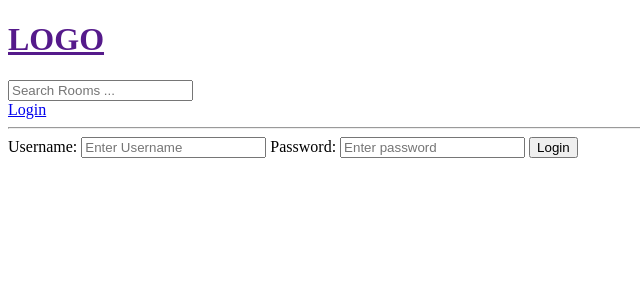
After one commit to Adewale-Folorunsho/Study_bud, a Django app: page /login/ in a window 1280 px wide. The commit adds this page. Shown: the top 300 px of the page, without its empty margins (0-640 px from the left). Run offline with Django 4.2, Linux system fonts and the light colour scheme.

Commit message:
user can login

```diff
--- /dev/null
+++ b/base/templates/base/login_register.html
@@ -0,0 +1,19 @@
+{% extends 'main.html' %}
+
+{% block content %}
+
+<div>
+    <form method="POST" action="">
+        {% csrf_token %}
+
+        <label>Username:</label>
+        <input type="text" name="username" placeholder="Enter Username"/>
+
+        <label>Password:</label>
+        <input type="password" name="password" placeholder="Enter password"/>
+
+        <input type="submit" value="Login"/>
+    </form>
+</div>
+
+{% endblock content %}
--- a/base/urls.py
+++ b/base/urls.py
@@ -2,9 +2,11 @@ from django.urls import path
 from . import views
 
 urlpatterns = [
+    path('login/', views.loginPage, name='login'),
     path('', views.home, name="home"),
     path('room/<str:pk>/', views.room, name="room"),
     path('create-room/', views.createRoom, name='create-room'),
     path('update-room/<str:pk>/', views.updateRoom, name='update-room'),
     path('delete-room/<str:pk>/', views.deleteRoom, name='delete-room'),
+
 ]
--- a/base/views.py
+++ b/base/views.py
@@ -2,6 +2,33 @@ from django.shortcuts import render, redirect
 from .models import Room, Topic
 from .forms import RoomForm
 from django.db.models import Q
+from django.contrib.auth.models import User
+from django.contrib import messages
+from django.contrib.auth import authenticate, login, logout
+
+
+def loginPage(request):
+    if request.method == 'POST':
+        username = request.POST.get('username')
+        password = request.POST.get('password')
+
+        try:
+            user = User.objects.get(username=username)
+        except:
+            messages.error(request, "User doesn't exist")
+
+        user = authenticate(request, username=username, password=password)
+
+        if user is not None:
+            login(request, user)
+            return redirect('home')
+        else:
+            messages.error(request, "Incorrect login details")
+
+
+    # context = {}
+    return render(request, 'base/login_register.html', {})
+
 def home(request):
     q = request.GET.get('q') if request.GET.get('q') != None else ''
     rooms = Room.objects.filter(Q(topic__name__icontains=q) | Q(name__icontains=q) | Q(description__icontains=q))
--- a/templates/main.html
+++ b/templates/main.html
@@ -9,6 +9,13 @@
 
    <body>
             {% include 'navbar.html' %}
+            {% if messages %}
+            <ul class="messages">
+                {% for message in messages %}
+                <li></li>{{ message }}</li>
+                {% endfor %}
+            </ul>
+            {% endif %}
             {% block content %}
 
             {% endblock %}
--- a/templates/navbar.html
+++ b/templates/navbar.html
@@ -5,4 +5,5 @@
 <form method="GET" action = "{%url 'home' %}">
     <input type="text" name = "q" placeholder="Search Rooms ..."/>
 </form>
+<a href="{% url 'login'%}">Login</a>
 <hr>
```
Also changed, not shown: db.sqlite3.
